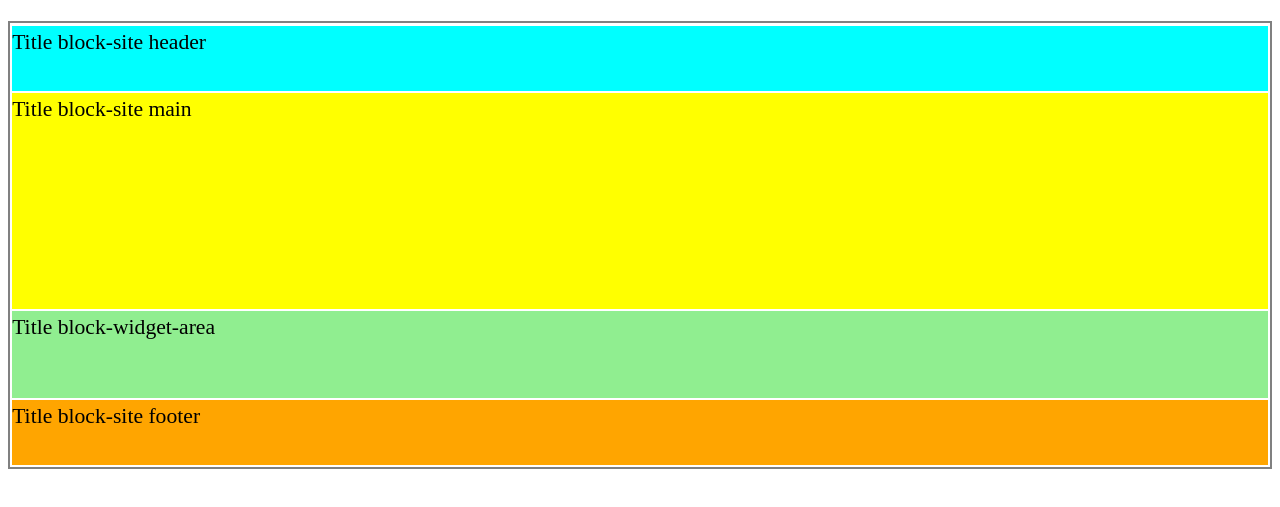
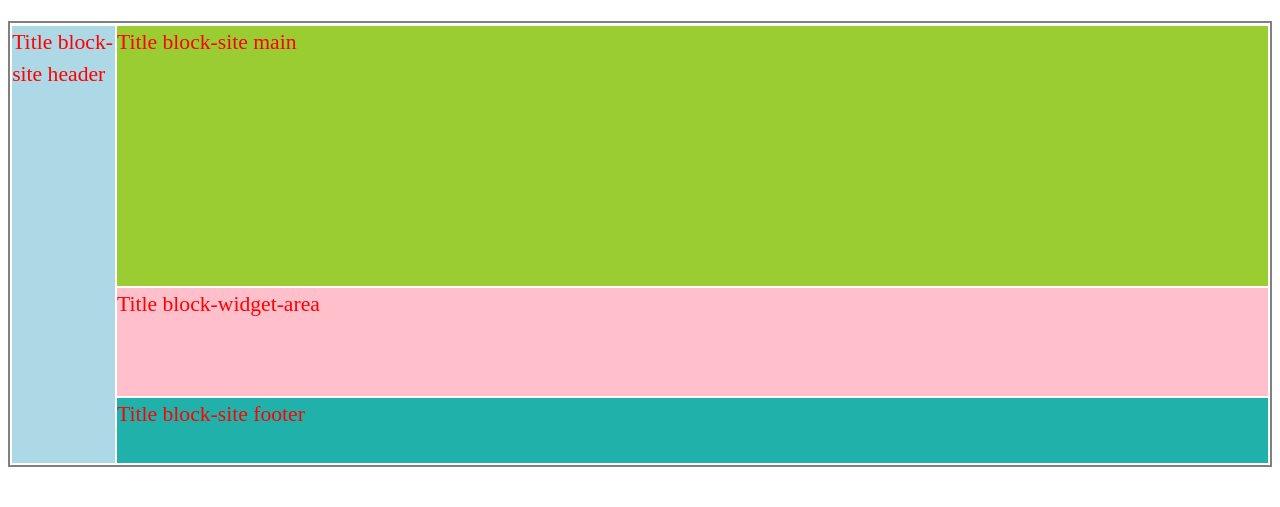
Before and after one commit to PJweb1976/CSS-grid-opdracht10, a plain HTML site: page index.html in a window 1280 px wide. Shown: the part 81-588 px from the top of the page. Drawn offline with Linux system fonts and the light colour scheme.

Commit message:
CSS Grid Tablets

```diff
--- a/styles.css
+++ b/styles.css
@@ -21,8 +21,8 @@ header {
   padding: 0.1em;
   height: 100%;
   display: grid;
-  grid-template-columns:100%;
-  grid-template-rows:3em 10em 4em 3em;
+  grid-template-columns: 100%;
+  grid-template-rows: 3em 10em 4em 3em;
   grid-gap: 0.1em;
 
   /*
@@ -30,7 +30,6 @@ header {
   grid-template-rows: 40px 200px 40px;
   */
 }
-
 
 .header {
   background-color: aqua;
@@ -44,3 +43,28 @@ header {
 .footer {
   background-color: orange;
 }
+/*media queries*/
+@media (min-width: 768px) {
+  .container {
+    font-size: 1.2em;
+    color: red;
+    grid-template-columns: repeat(12, 1fr);
+    grid-template-rows: 12em 5em 3em;
+  }
+  .header {
+    background-color: lightblue;
+    grid-row: 1/4;
+  }
+  .main {
+    background-color: yellowgreen;
+    grid-column: 2/-1;
+  }
+  .widget-area {
+    background-color: pink;
+    grid-column: 2/-1;
+  }
+  .footer {
+    background-color: lightseagreen;
+    grid-column: 2/-1;
+  }
+}
```
